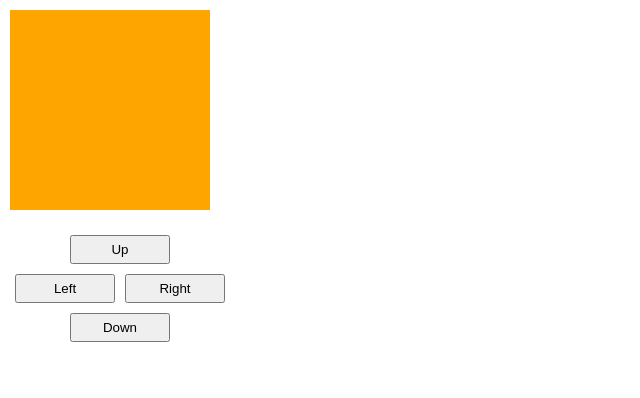
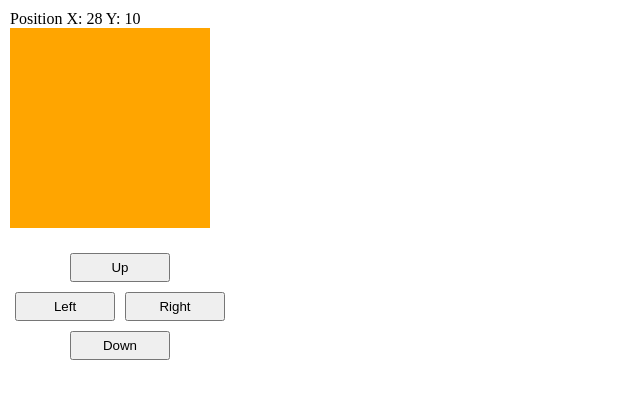
Before and after one commit to Reny8/Jquery-Practice, a plain HTML site: page positioningElements/index.html in a window 1280 px wide. Shown: the whole page, without its empty margins (0-640 px from the left). Drawn offline with nearby package versions, Linux system fonts and the light colour scheme.

Commit message:
Add starting text in the output posOut tag

```diff
--- a/positioningElements/index.html
+++ b/positioningElements/index.html
@@ -65,7 +65,7 @@
   </head>
   <body>
     <div id="container">
-      <output id="posOut"></output>
+      <output id="posOut">Position X: 28 Y: 10</output>
       <div id="moveMe"></div>
       <div id="controls">
         <button>Up</button>
```
